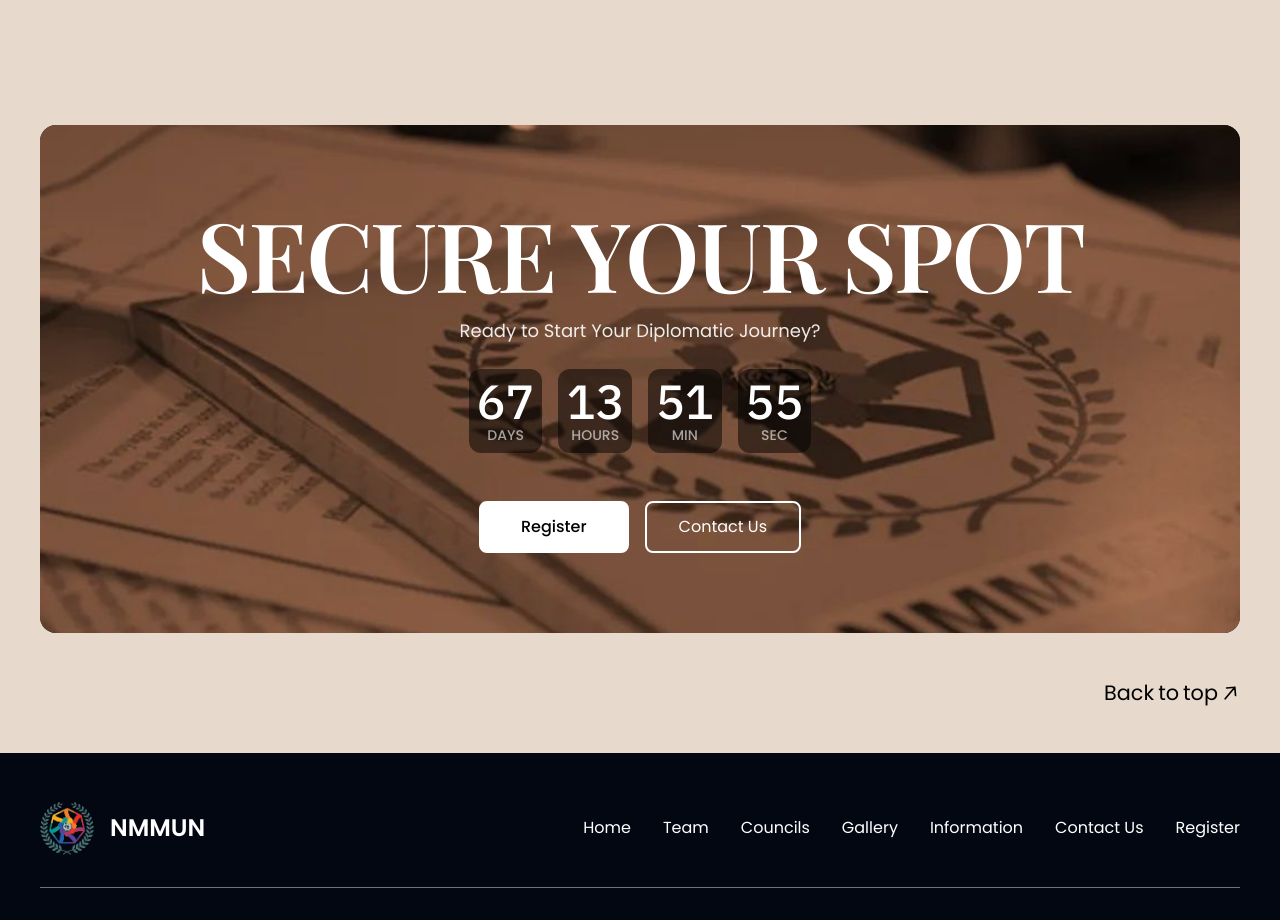
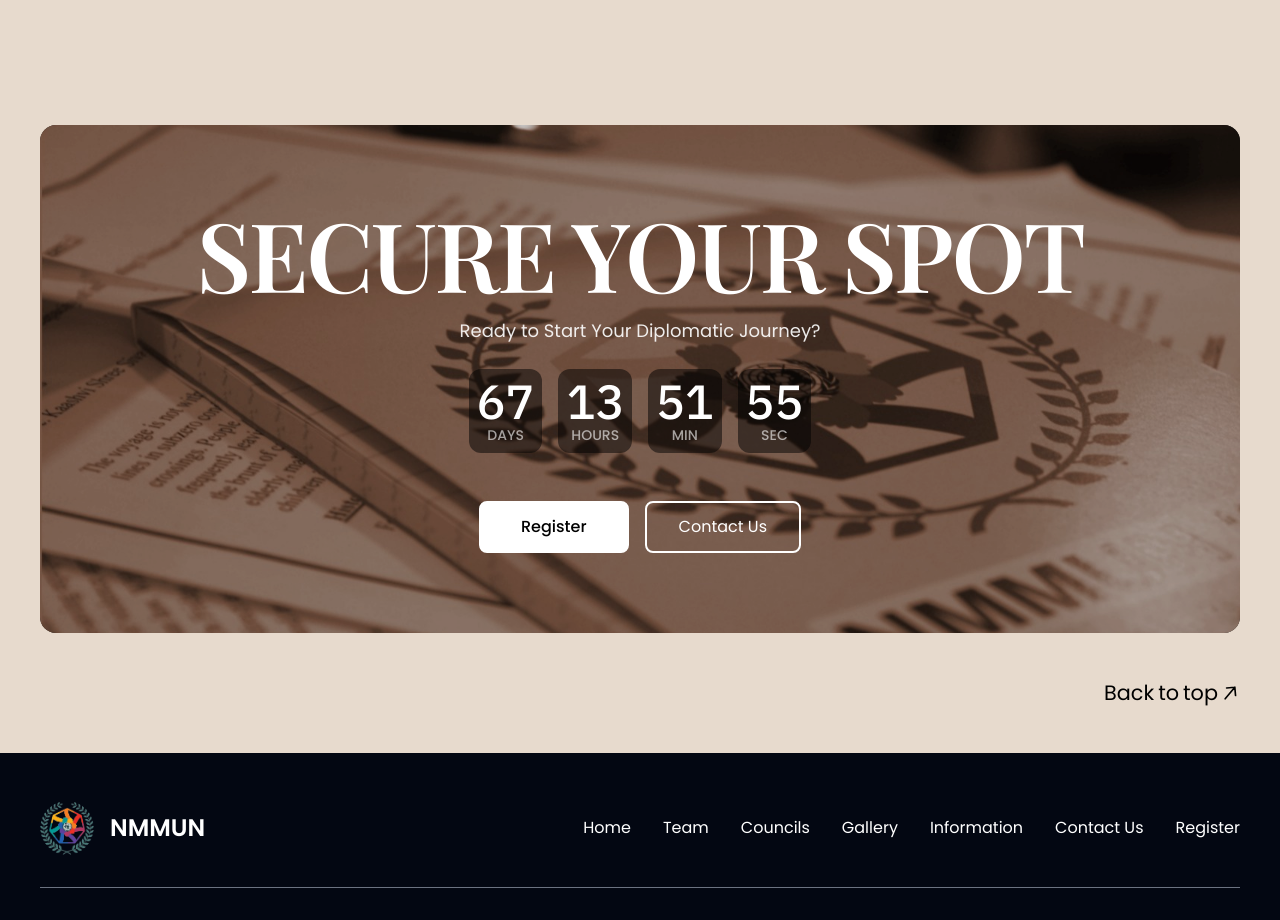
Before and after one commit to yuvi0110/nmmun, a Next.js app: page / in a window 1280 px wide. Shown: the part 2980-3900 px from the top of the page. Built offline with nearby package versions, Linux system fonts and the light colour scheme; a web font is replaced by a local one.

Commit message:
bottom hero changed

```diff
--- a/pages/index.tsx
+++ b/pages/index.tsx
@@ -214,7 +214,7 @@ export default function Home() {
 			</DetailsOnly> */}
 
 			<Hero
-				src="/hero-variant-4.jpg"
+				src="/hero-variant-5.jpeg"
 				// src="/hero-variant-4.jpeg"
 				alt="blurred nmmun logo with a gradient bg"
 				title="SECURE YOUR SPOT"
```
Also changed, not shown: public/hero-variant-5.jpeg (added).
